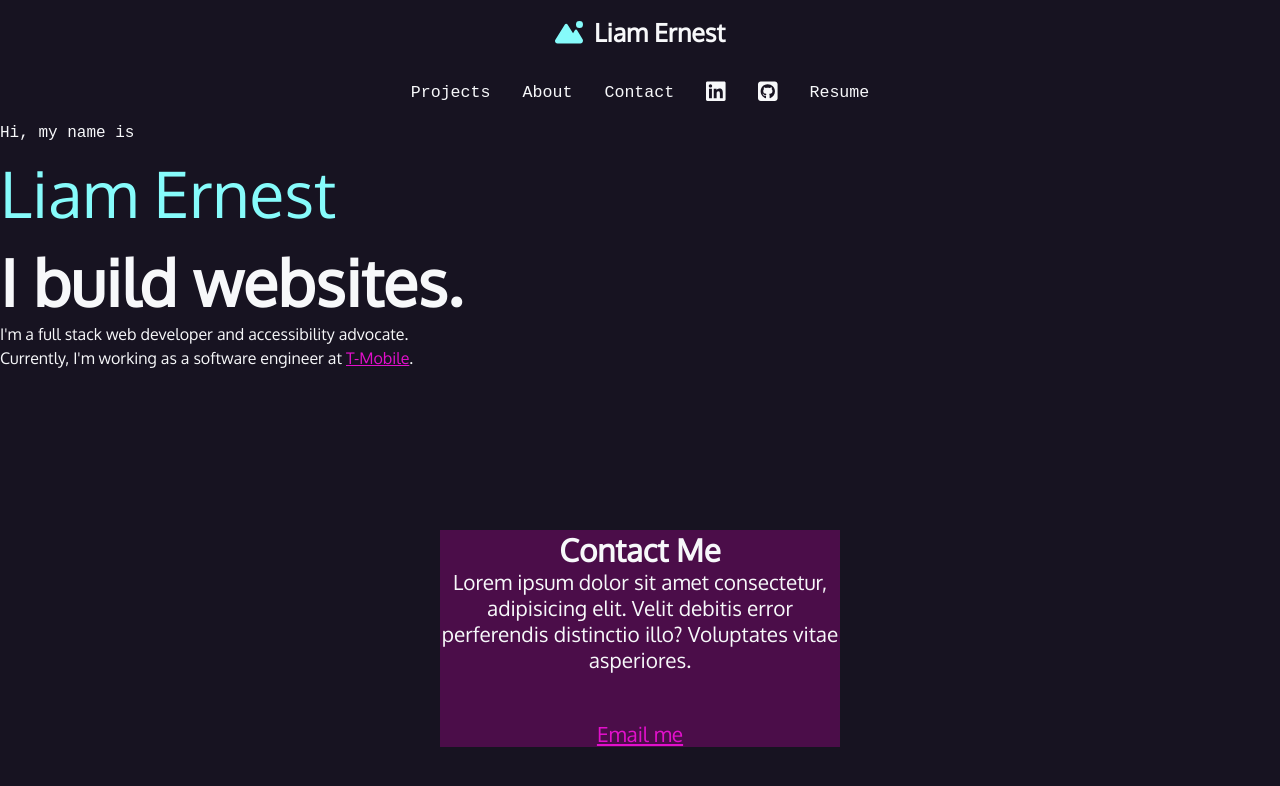
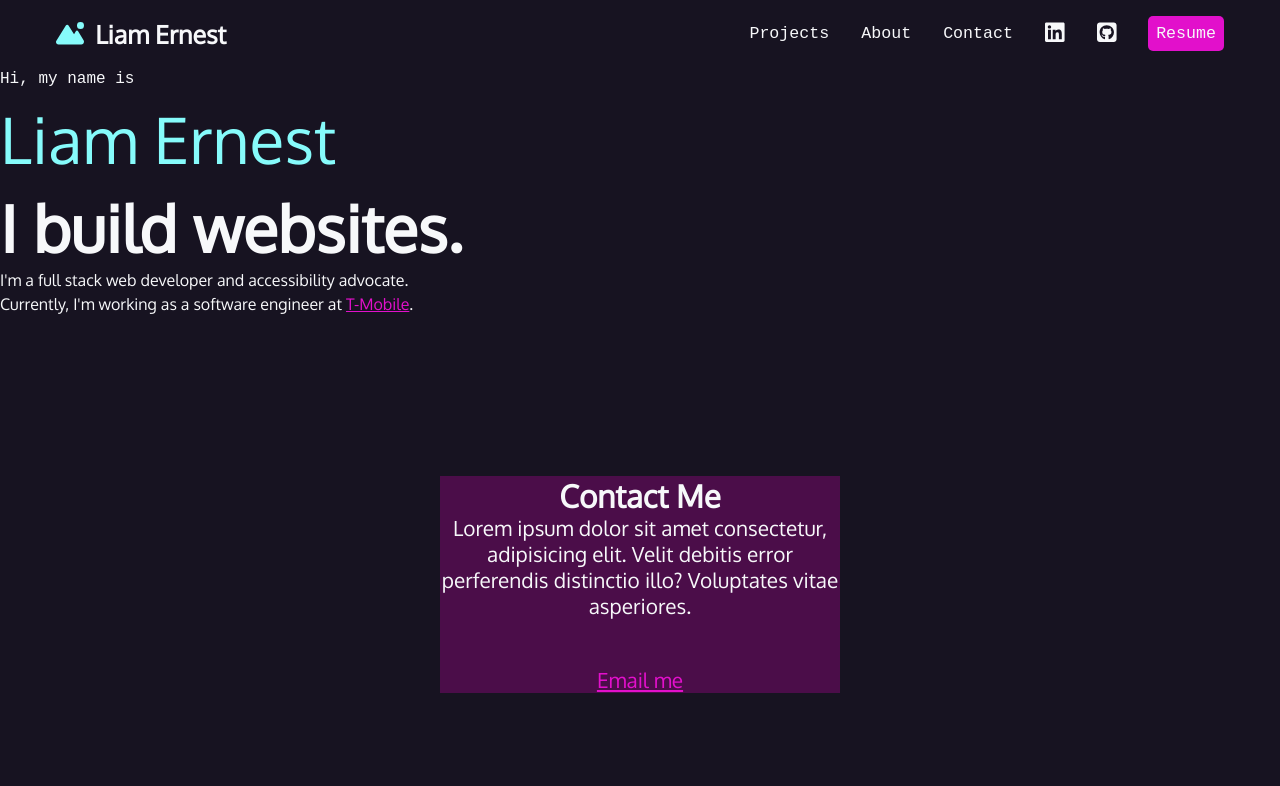
Before and after one commit to lernest/liam-e, a Vue app: page / in a window 1280 px wide. Shown: the top 786 px of the page. Built offline with nearby package versions, Linux system fonts and the light colour scheme; a web font is replaced by a local one.

Commit message:
responsive nav

```diff
--- a/src/App.vue
+++ b/src/App.vue
@@ -31,6 +31,7 @@ export default {
   --sans: 'Oxygen', sans-serif;
   --mono:'Oxygen Mono', monospace;
   --text-color: #f7f8fa;
+  --white: #f7f8fa;
 }
 
 html{
--- a/src/components/Nav.vue
+++ b/src/components/Nav.vue
@@ -18,7 +18,7 @@
                 <font-awesome-icon class="icon" icon="fa-brands fa-square-github" aria-hidden="true"/>
                 <span class="sr-only">GitHub</span>
             </a></li>
-            <li>Resume</li>
+            <li><a href="https://github.com/lernest" class="button" target="_blank">Resume</a></li>
             <!-- <li><router-link to="/juggler">Juggler</router-link></li> -->
         </ul>
     </nav>
@@ -80,10 +80,28 @@ h1 .icon{
 a .icon{
     font-size:1.4rem;
 }
-/*
-@media(max-width:900px){
-    #nav{
-        display: none;
+
+.button{
+    background-color: var(--accent-color);
+    padding: 0.5rem;
+    border-radius: 5px;
+}
+
+.button:hover {
+    color: var(--white);
+    background-color: var(--accent-hover-color);
+}
+
+@media(min-width:850px){
+    nav{
+        max-width: 1200px;
+        margin: 0 auto;
     }
-} */
+    nav li:first-child{
+        flex-basis: auto;
+        text-align: left;
+        margin-right: auto;
+    }
+
+}
 </style>
```
